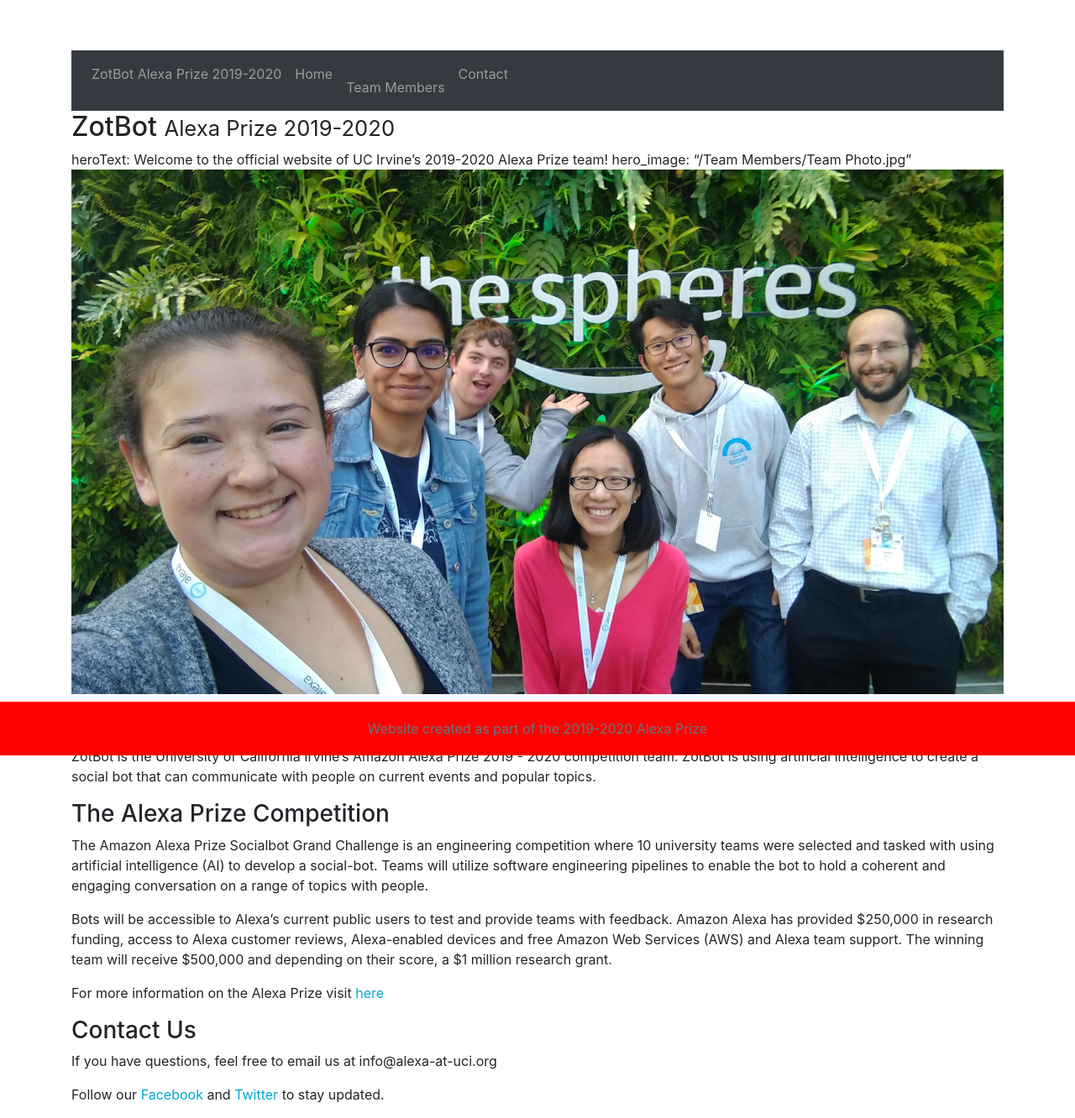
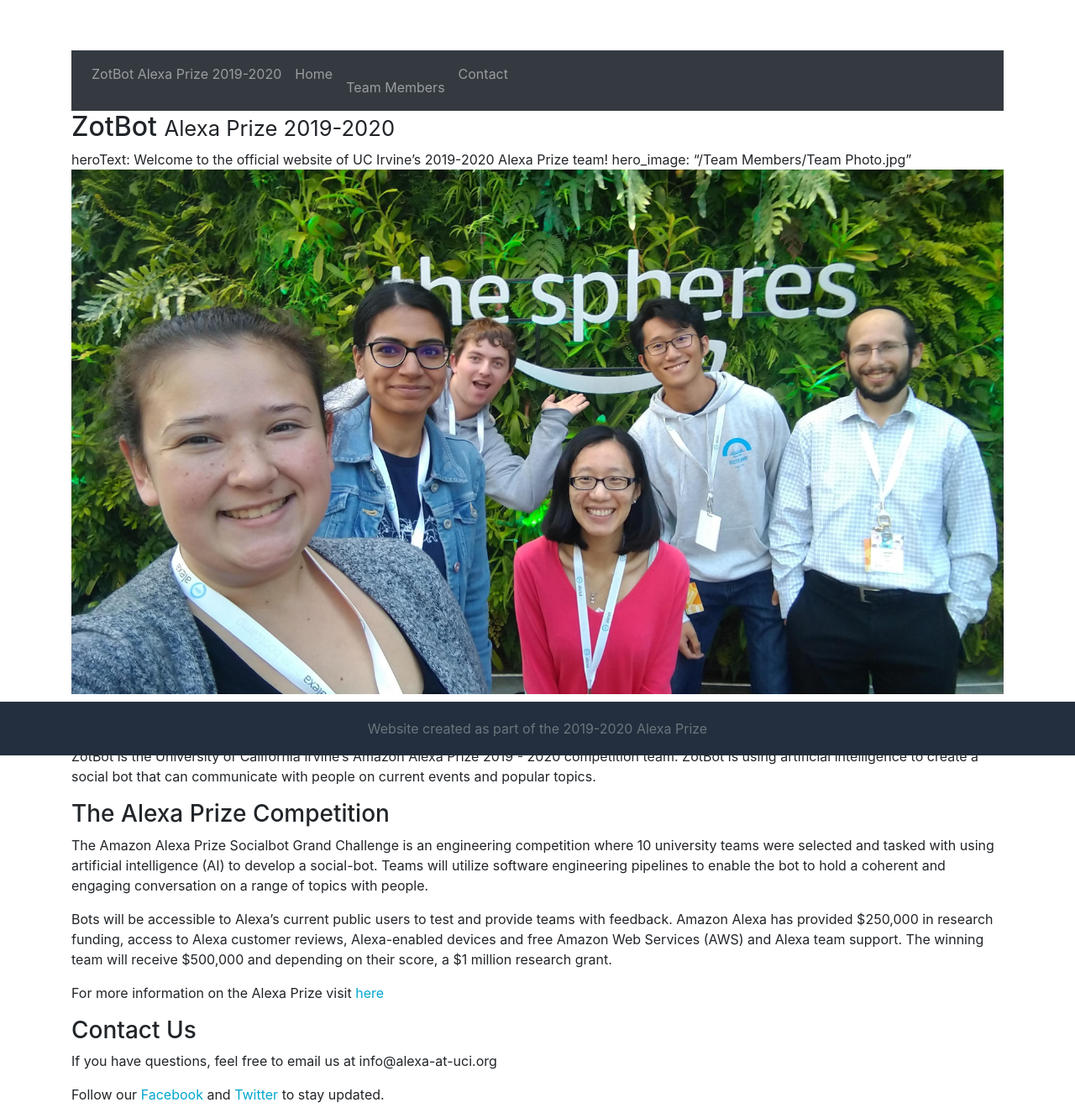
Before and after one commit to uci-zotbot/zotbot, a Jekyll site: the page built from docs/index.md, in a window 1280 px wide. Shown: the whole page at 84% size. Built offline with Jekyll 4.4.1, drawn with Linux system fonts in a browser that asks for light colours.

Commit message:
Update default.html

```diff
--- a/docs/_layouts/default.html
+++ b/docs/_layouts/default.html
@@ -28,7 +28,7 @@
 	   left: 0;
 	   bottom: 0;
 	   width: 100%;
-	   background-color: red;
+	   background-color: #232F3E;
 	   color: white;
 	   text-align: center;
 	}
```
